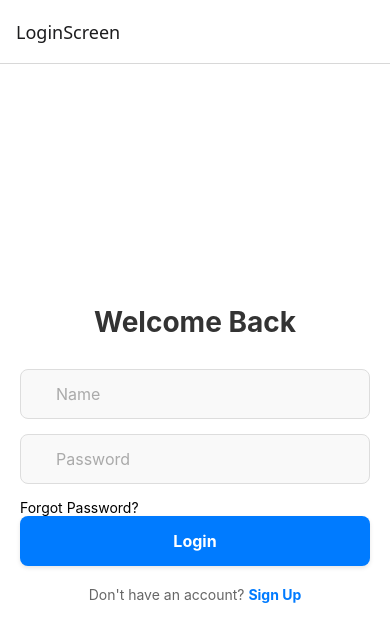
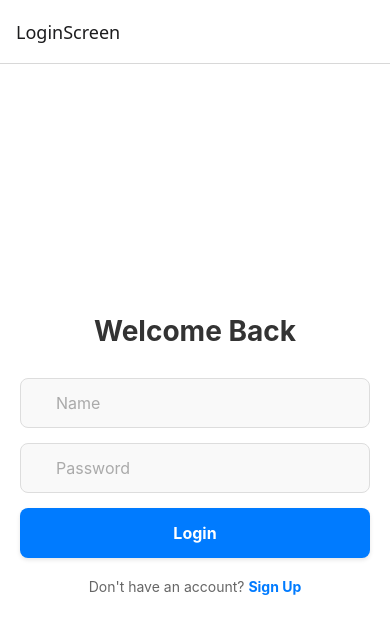
Before and after one commit to LuizAkazawa/RecommenderSystemProject, a React Native app: screen /LoginScreen in a window 390 px wide. Shown: the top 642 px of the page. Built offline with nearby package versions, Linux system fonts and the light colour scheme; some icons are missing.

Commit message:
Removed 'forgot password' option

```diff
--- a/src/screens/Login/LoginScreen.js
+++ b/src/screens/Login/LoginScreen.js
@@ -40,10 +40,6 @@ const LoginScreen = ({ navigation }) => {
         />
       </View>
 
-      <TouchableOpacity onPress={() => console.log("Forgot Password Pressed")}>
-        <Text style={styles.forgotPassword}>Forgot Password?</Text>
-      </TouchableOpacity>
-
       <TouchableOpacity style={styles.button} onPress={ () => handleLogin(name, password, navigation)}>
         <Text style={styles.buttonText}>Login</Text>
       </TouchableOpacity>
```
